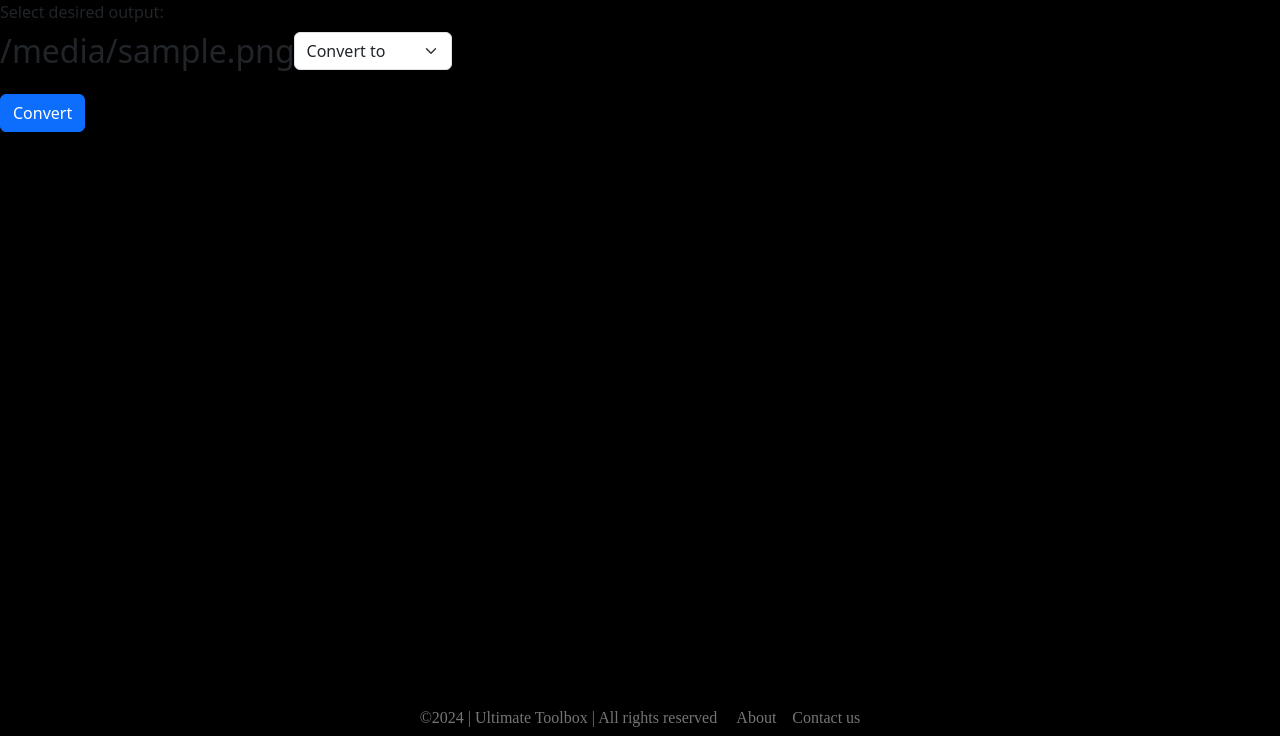
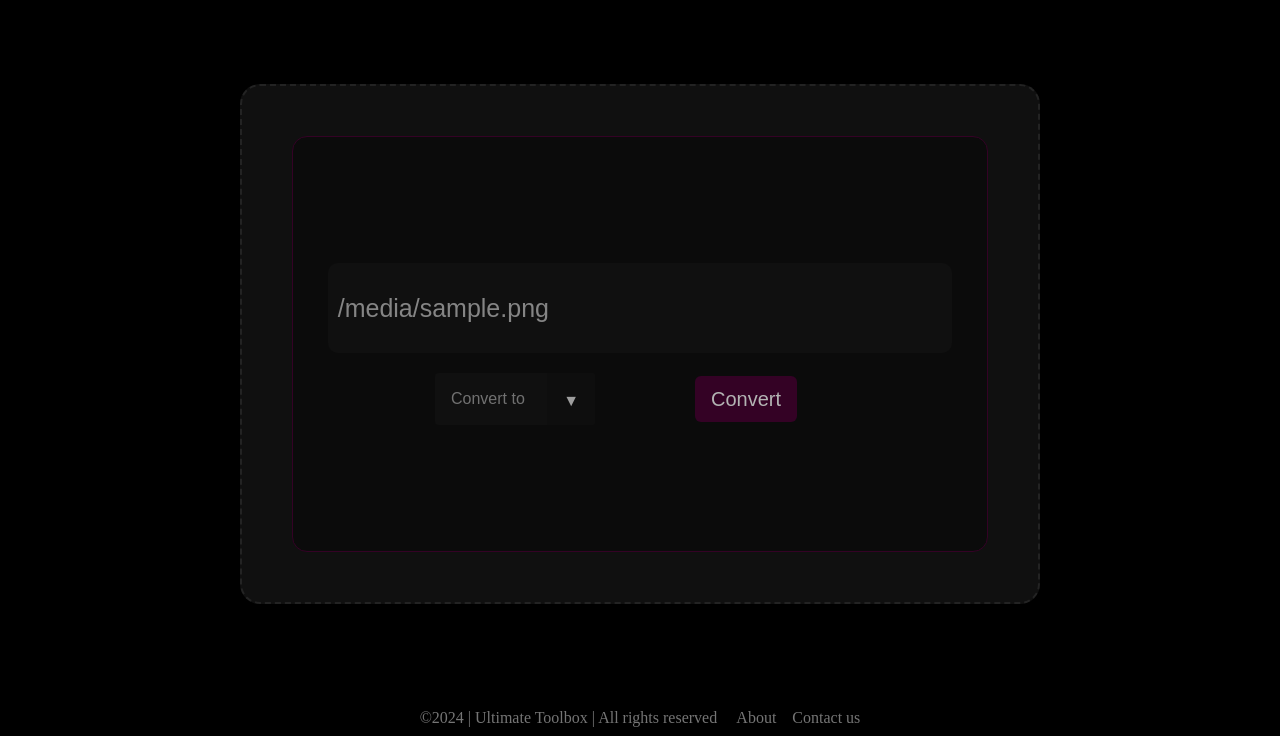
Before and after one commit to abdullah72005/Ultimate_Toolbox, a Flask app: template templates/conversion.html in a window 1280 px wide. Shown: the part 64-800 px from the top of the page. Run offline with Flask 3, Linux system fonts and the light colour scheme; the template is opened without the code that fills it: most values are stand-ins (such as "Sample title", 1, 10 or a date in 2020); parts of the project's set-up code (start-up, migrations or seed data) failed here and were passed over; some libraries are stand-ins or nearby versions; some web fonts are replaced.

Commit message:
finished implmenting conversion CSS

```diff
--- a/app.py
+++ b/app.py
@@ -382,8 +382,6 @@ def url():
             # load apology for invalid file size
             session['error_message'] = "File is larger than the 16mb limit."
 
-        # except Exception as e:
-        #     session['error_message'] = "There is something that went wrong "
 
         #return the webpage with the error message and delete files
         deleteFiles(app.config['UPLOAD_DIRECTORY'])
--- a/templates/conversion.html
+++ b/templates/conversion.html
@@ -4,9 +4,9 @@
     Conversion
 {% endblock %}
 
+{% block style %}<link href="/static/stylesheets/conversion.css" rel="stylesheet">{% endblock %}
 
 {% block nav %}
-
 <a id="navitem" class="nav-link" href="/">Home</a>
 <a id="navitem" class="nav-link active" aria-current="page" href="/upload">File Converter</a>
 <a id="navitem" class="nav-link" href="/yt-to-mp3">Youtube Downloader</a>
@@ -14,24 +14,40 @@
 <a id="navitem" class="nav-link" href="/translation">Translator</a>
 <a id="navitem" class="nav-link" href="/qrcode">QRcode Generator</a>
 <a id="navitem" class="nav-link" href="/password-generator">Password Generator</a>
-
 {% endblock %}
 
 {% block main %}
+<div class="flexContainer">
+    <div class="dragpage">
         <form action="/conversion" method="post">
-        <div class="mb-3">
-            <label for="outputChoice" class="form-label">Select desired output:</label>
-            <div class="input-group">
-                <h2>{{ fileName }}<h2>
-                <select class="form-select" id="outputChoice" name="choice" value = "convert">
-                    <option disabled selected>Convert to</option>
+            <label id="drop-area">
+                <div class="img-view">
+
+                    <div class="conView">
+
+                        <div class="msgbox">
+                            <div id="msg">
+                                {{ fileName }}
+                            </div>
+                        </div>
+
+                        <div class="conAction">
+                            <div class="conSelect" >
+                                <select id="outputChoice" name="choice" value="convert">
+                                    <option value="detect" disabled selected>Convert to</option>
                                     {% for choice in outputChoices %}
                                     <option value="{{ choice }}">{{ choice }}</option>
                                     {% endfor %}
                                 </select>
                             </div>
+                            <button type="submit" name="action" value="convert" class="btn btn-primary conButton">Convert</button>
                         </div>
-        <button type="submit" class="btn btn-primary" name = "action" value = "convert">Convert</button>
+
+                    </div>
+
+                </div>
+            </label>
         </form>
-
+    </div>
+</div>
 {% endblock %}
--- a/templates/upload.html
+++ b/templates/upload.html
@@ -22,6 +22,7 @@ Conversion
 
 
 {% block main %}
+    <div class="flexContainer">
         <div class="dragpage">
             <form action="/upload" method="post" enctype="multipart/form-data">
                     <label for="file" id="drop-area">
@@ -29,11 +30,11 @@ Conversion
                         <div id="img-view" class="uploadcnv">
                             <div class="dragico cnvico"></div>
                             <div class="dragtxt">Drag and drop or click here to upload file</div>
-
                         </div>
                     </label>
                 <!-- <button type="submit" class="btn btn-primary" name = "action" value = "upload">Upload</button> -->
             </form>
+        </div>
     </div>
 
     <script>
```
Lines whose indentation alone changed are shown as unchanged.
